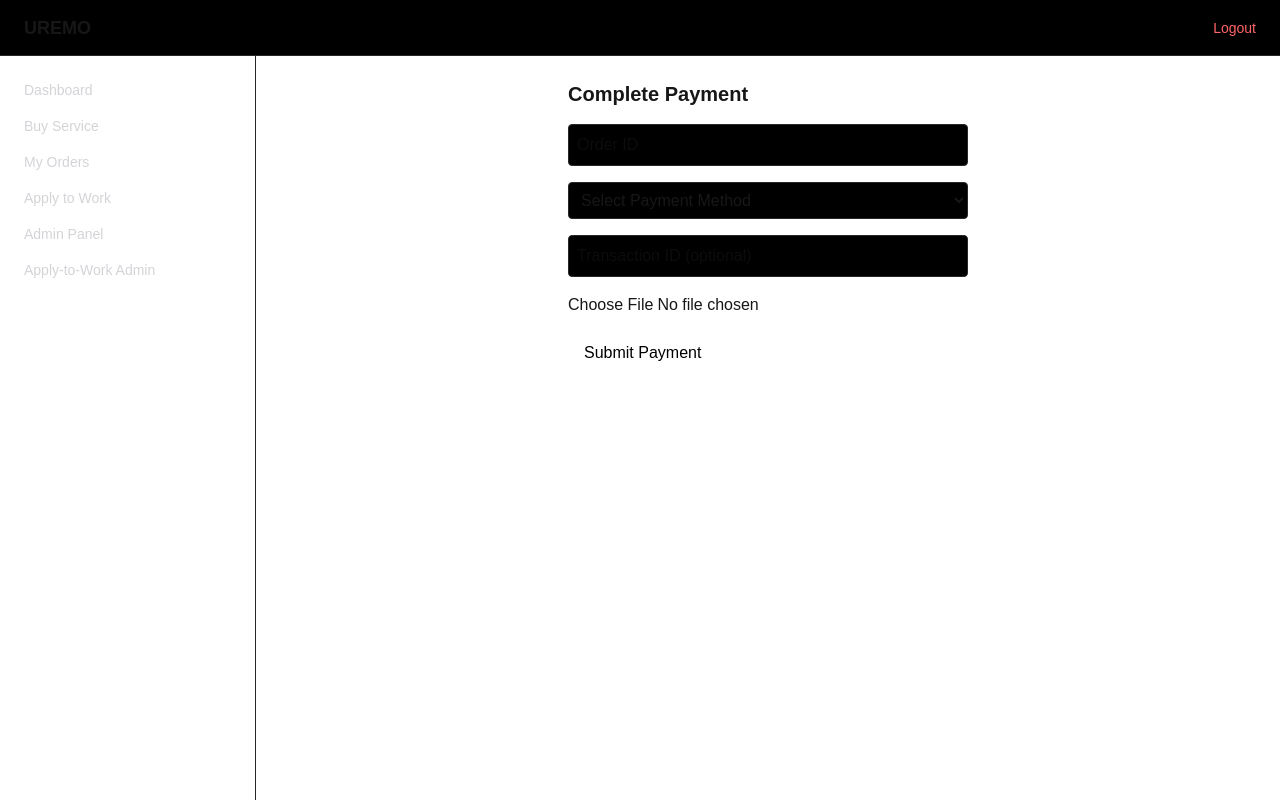
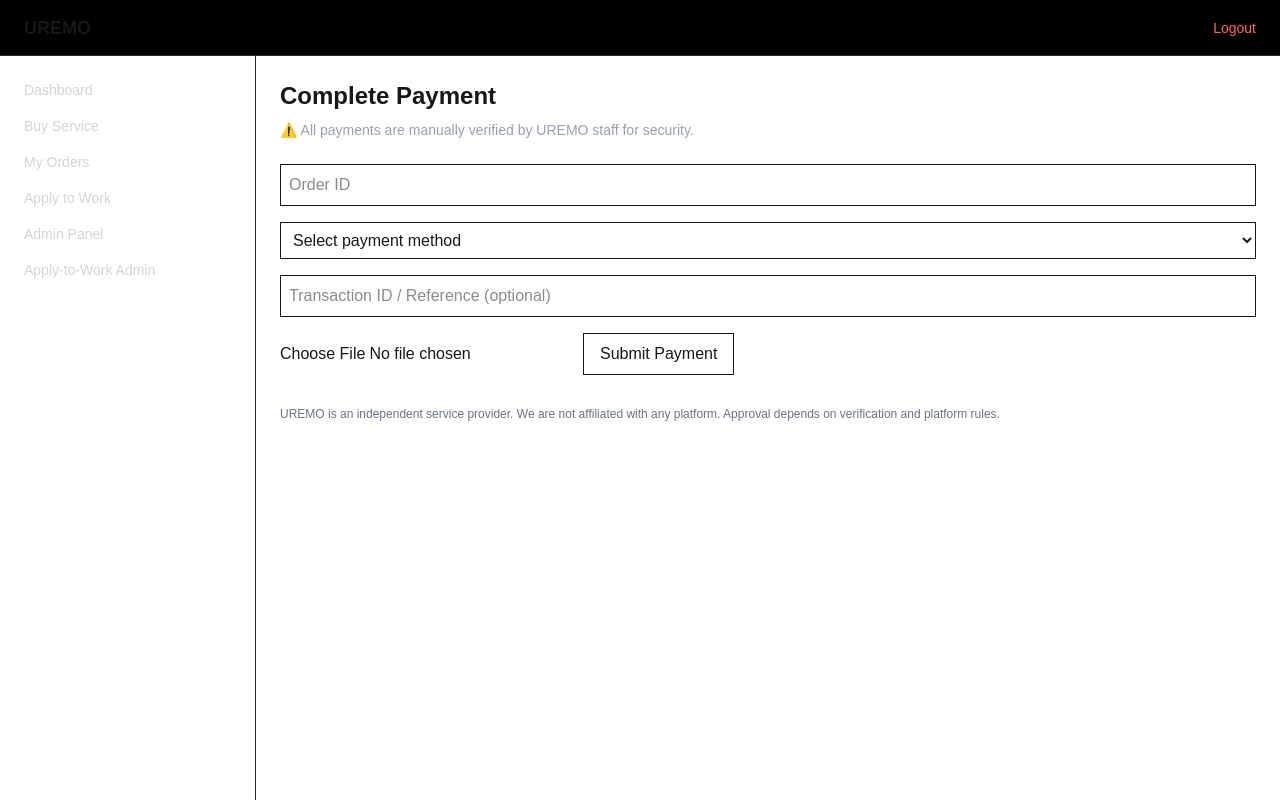
Before and after one commit to sajalnew01/uremo-frontend, a Next.js app: page /payment in a window 1280 px wide. Built offline with nearby package versions, Linux system fonts and the light colour scheme.

Commit message:
Polished manual payments UI with trust messaging

```diff
--- a/app/admin/page.tsx
+++ b/app/admin/page.tsx
@@ -32,15 +32,40 @@
             <b>User:</b> {order.user?.email}
           </p>
           <p>
-            <b>Status:</b> {order.status}
+            <b>Service:</b> {order.service?.name || "N/A"}
           </p>
           <p>
-            <b>Payment:</b> {order.paymentMethod}
+            <b>Status:</b>{" "}
+            <span
+              className={
+                order.status === "pending"
+                  ? "text-gray-400"
+                  : order.status === "payment_submitted"
+                  ? "text-yellow-500"
+                  : order.status === "approved"
+                  ? "text-green-500"
+                  : "text-red-500"
+              }
+            >
+              {order.status}
+            </span>
           </p>
+          <p>
+            <b>Payment Method:</b> {order.paymentMethod || "Not submitted"}
+          </p>
+          {order.transactionRef && (
+            <p>
+              <b>Transaction Ref:</b> {order.transactionRef}
+            </p>
+          )}
 
           {order.paymentProof && (
-            <a href={order.paymentProof} target="_blank" className="underline">
-              View Payment Proof
+            <a
+              href={order.paymentProof}
+              target="_blank"
+              className="underline text-blue-500"
+            >
+              View Payment Proof →
             </a>
           )}
         </div>
--- a/app/orders/page.tsx
+++ b/app/orders/page.tsx
@@ -26,8 +26,34 @@
               <strong>Service:</strong> {order.service?.name}
             </p>
             <p>
-              <strong>Status:</strong> {order.status}
+              <strong>Status:</strong>{" "}
+              <span
+                className={
+                  order.status === "pending"
+                    ? "text-gray-400"
+                    : order.status === "payment_submitted"
+                    ? "text-yellow-500"
+                    : order.status === "approved"
+                    ? "text-green-500"
+                    : "text-red-500"
+                }
+              >
+                {order.status === "pending" && "⏳ Pending payment"}
+                {order.status === "payment_submitted" &&
+                  "🔍 Under verification"}
+                {order.status === "approved" && "✅ Approved"}
+                {order.status === "rejected" && "❌ Rejected"}
+              </span>
             </p>
+
+            {order.status === "pending" && (
+              <a
+                href="/payment"
+                className="text-blue-500 underline text-sm mt-2 inline-block"
+              >
+                Proceed to payment →
+              </a>
+            )}
           </div>
         ))}
       </div>
--- a/app/payment/page.tsx
+++ b/app/payment/page.tsx
@@ -1,16 +1,20 @@
 "use client";
 
+import Container from "@/components/Container";
 import { useState } from "react";
+import { apiRequest } from "@/lib/api";
 
 export default function PaymentPage() {
   const [method, setMethod] = useState("");
   const [orderId, setOrderId] = useState("");
+  const [tx, setTx] = useState("");
   const [file, setFile] = useState<File | null>(null);
-  const [tx, setTx] = useState("");
+  const [loading, setLoading] = useState(false);
 
   const submit = async () => {
-    if (!file || !method || !orderId) {
-      return alert("All fields required");
+    if (!orderId || !method || !file) {
+      alert("All fields are required");
+      return;
     }
 
     const fd = new FormData();
@@ -18,76 +22,89 @@
     fd.append("paymentMethod", method);
     fd.append("transactionRef", tx);
 
-    await fetch(
-      `${process.env.NEXT_PUBLIC_API_URL}/api/upload/payment-proof/${orderId}`,
-      {
-        method: "POST",
-        headers: {
-          Authorization: `Bearer ${localStorage.getItem("token")}`,
-        },
-        body: fd,
-      }
-    );
-
-    alert("Payment submitted. Await verification.");
-    window.location.href = "/orders";
+    try {
+      setLoading(true);
+      await apiRequest(
+        `/api/upload/payment-proof/${orderId}`,
+        "POST",
+        fd,
+        true,
+        true
+      );
+      alert("Payment submitted. Verification in progress.");
+      window.location.href = "/orders";
+    } catch (err: any) {
+      alert(err.message);
+    } finally {
+      setLoading(false);
+    }
   };
 
   return (
-    <div className="max-w-md mx-auto p-6 space-y-4">
-      <h1 className="text-xl font-semibold">Complete Payment</h1>
+    <Container>
+      <h1 className="text-2xl font-bold mb-2">Complete Payment</h1>
+
+      <p className="text-sm text-gray-400 mb-6">
+        ⚠️ All payments are manually verified by UREMO staff for security.
+      </p>
 
       <input
         placeholder="Order ID"
+        className="w-full p-2 mb-4 border"
         onChange={(e) => setOrderId(e.target.value)}
-        className="w-full p-2 border border-zinc-800 bg-black rounded"
       />
 
       <select
+        className="w-full p-2 mb-4 border"
         onChange={(e) => setMethod(e.target.value)}
-        className="w-full p-2 border border-zinc-800 bg-black rounded"
       >
-        <option value="">Select Payment Method</option>
+        <option value="">Select payment method</option>
         <option value="paypal">PayPal</option>
         <option value="binance">Binance</option>
         <option value="usdt">USDT (Crypto)</option>
       </select>
 
       {method === "paypal" && (
-        <p>
-          Pay to PayPal: <strong>your-paypal@email.com</strong>
-        </p>
+        <div className="mb-4 p-3 border rounded">
+          <b>PayPal Email</b>
+          <p>payments@uremo.online</p>
+        </div>
       )}
 
       {method === "binance" && (
-        <p>
-          Binance Pay ID: <strong>YOUR_BINANCE_ID</strong>
-        </p>
+        <div className="mb-4 p-3 border rounded">
+          <b>Binance Pay ID</b>
+          <p>UREMO_BINANCE_ID</p>
+        </div>
       )}
 
       {method === "usdt" && (
-        <p>
-          USDT (TRC20) Address: <strong>YOUR_USDT_ADDRESS</strong>
-        </p>
+        <div className="mb-4 p-3 border rounded">
+          <b>USDT (TRC20)</b>
+          <p>YOUR_USDT_WALLET_ADDRESS</p>
+        </div>
       )}
 
       <input
-        placeholder="Transaction ID (optional)"
+        placeholder="Transaction ID / Reference (optional)"
+        className="w-full p-2 mb-4 border"
         onChange={(e) => setTx(e.target.value)}
-        className="w-full p-2 border border-zinc-800 bg-black rounded"
       />
 
       <input
         type="file"
+        className="mb-4"
         onChange={(e) => setFile(e.target.files?.[0] || null)}
       />
 
-      <button
-        className="bg-white text-black px-4 py-2 rounded"
-        onClick={submit}
-      >
-        Submit Payment
+      <button onClick={submit} disabled={loading} className="px-4 py-2 border">
+        {loading ? "Submitting..." : "Submit Payment"}
       </button>
-    </div>
+
+      <p className="text-xs text-gray-500 mt-6">
+        UREMO is an independent service provider. We are not affiliated with any
+        platform. Approval depends on verification and platform rules.
+      </p>
+    </Container>
   );
 }
```
